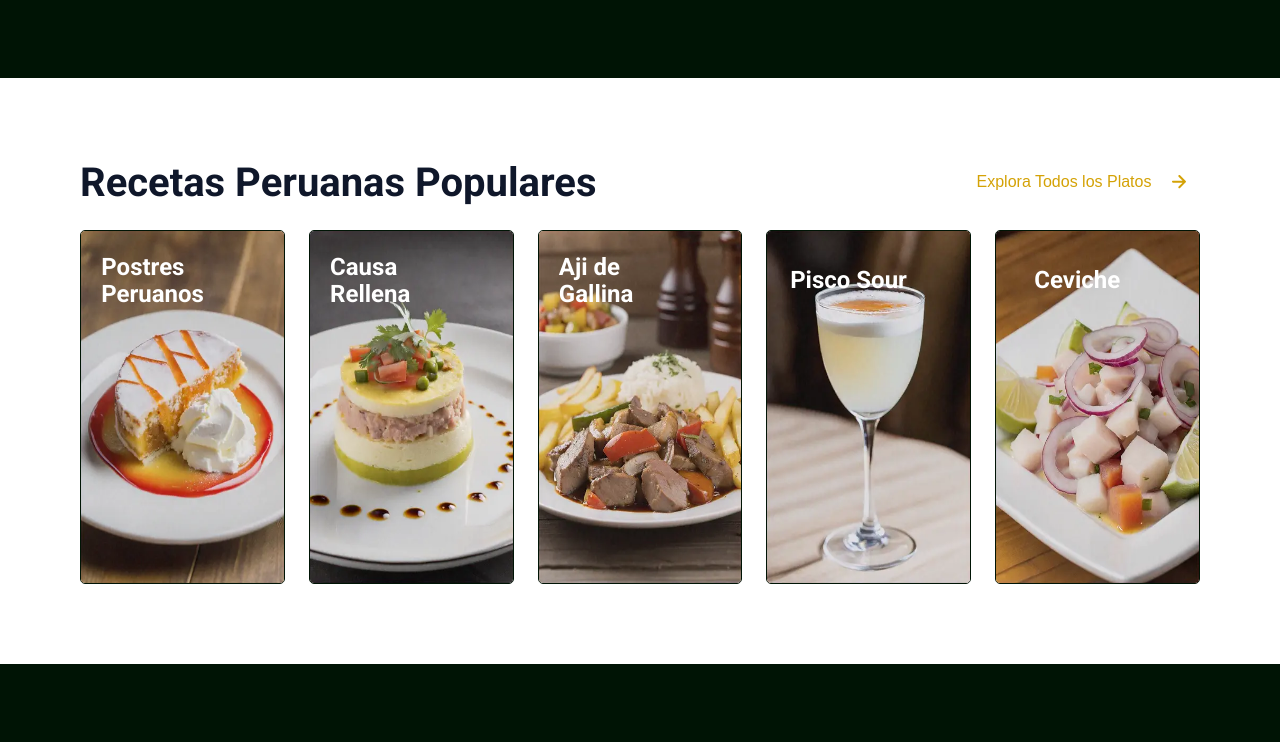
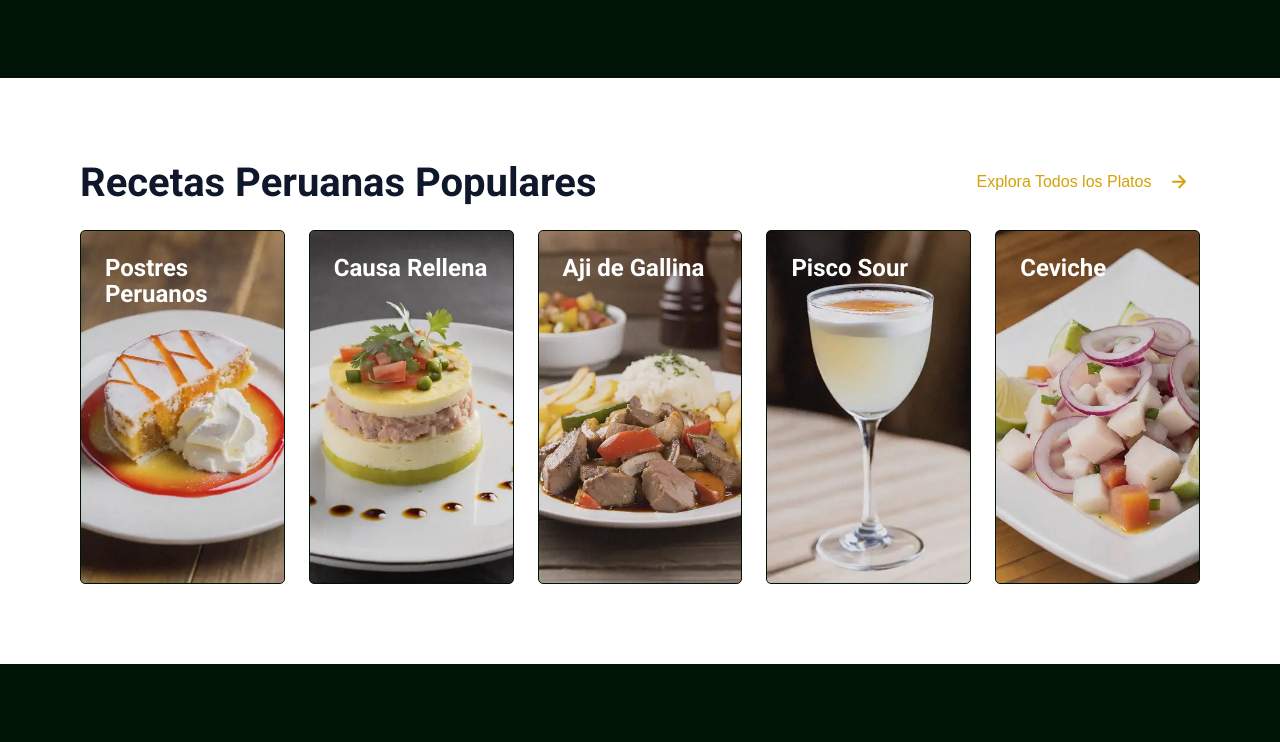
Before and after one commit to LuaGR/dilvant-landing, an Angular app: page / in a window 1280 px wide. Shown: the part 537-1279 px from the top of the page. Built offline with nearby package versions, Linux system fonts and the light colour scheme.

Commit message:
style: fix images in recipes

```diff
--- a/src/app/components/main/components/recipes/recipes.component.css
+++ b/src/app/components/main/components/recipes/recipes.component.css
@@ -39,21 +39,14 @@ main {
   height: 354px;
   border-radius: 5px;
   border: 1px solid var(--bg-black);
-  overflow: hidden;
-  object-fit: cover;
-  position: relative;
+  background-size: cover;
+  background-position: center;
+
 }
 
-.recipe-image {
-  width: 100%;
-  height: 100%;
-}
 
 .recipe-title-container {
-  position: absolute;
-  left: 40%;
-  top: 14%;
-  transform: translate(-50%, -50%);
+  padding: 24px 24px 64px 24px;
 }
 
 .recipe-title {
--- a/src/app/components/main/components/recipes/recipes.component.html
+++ b/src/app/components/main/components/recipes/recipes.component.html
@@ -17,11 +17,10 @@
 <main>
   <ul class="recipes">
     @for(recipe of recipes; track recipe.id){
-    <li class="recipe">
+    <li class="recipe" [style.backgroundImage]="'url(' + recipe.image + ')'">
       <div class="recipe-title-container">
         <h6 class="recipe-title">{{recipe.title}}</h6>
       </div>
-      <img class="recipe-image" [src]="recipe.image" [alt]="recipe.title" />
     </li>
     }
   </ul>
```
